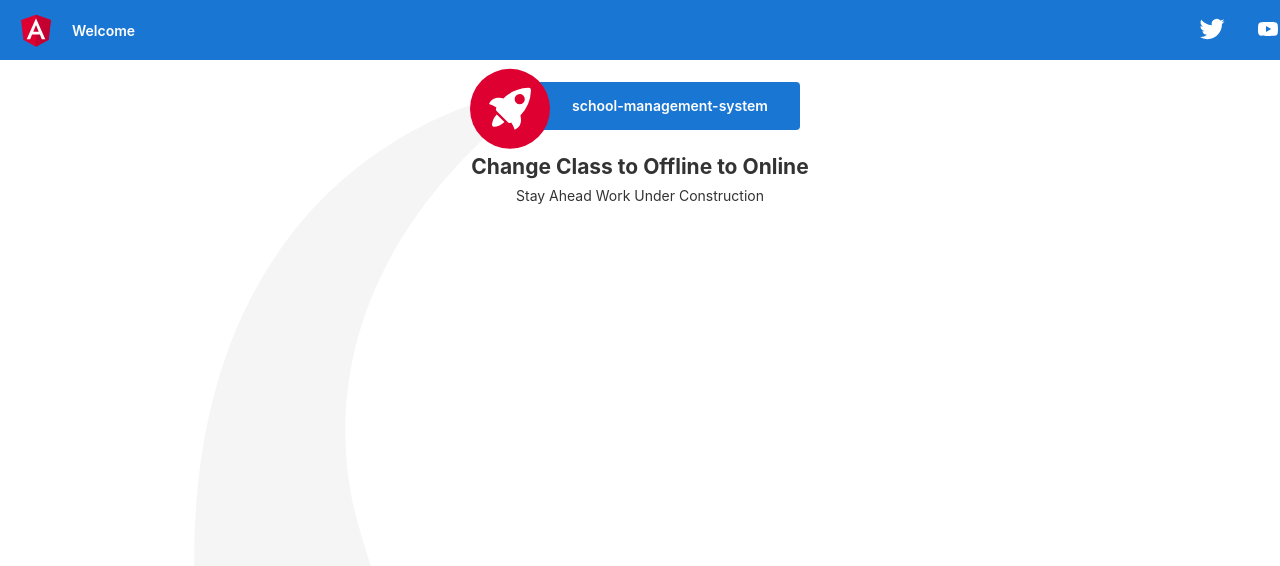
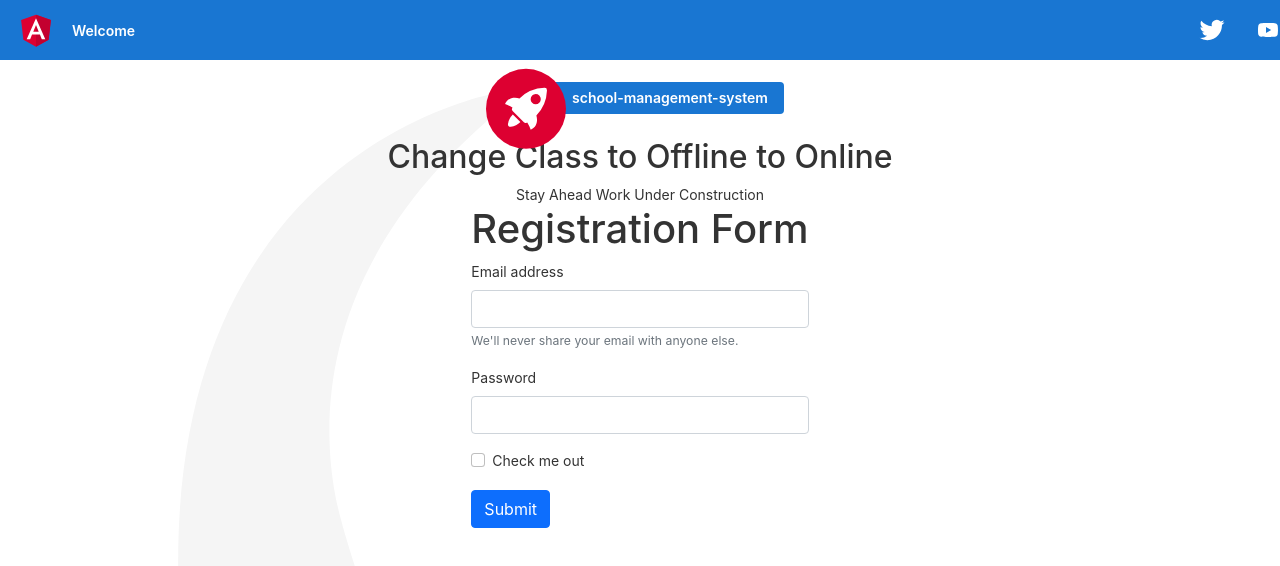
Before and after one commit to Vivekvkv/online-class-management, an Angular app in the folder Frontend/school-management-system/: page /register in a window 1280 px wide. Before the commit this address led to /. Shown: the top 566 px of the page. Built offline with nearby package versions, Linux system fonts and the light colour scheme.

Commit message:
indexpage

```diff
--- a/Frontend/school-management-system/src/app/app-routing.module.ts
+++ b/Frontend/school-management-system/src/app/app-routing.module.ts
@@ -1,10 +1,19 @@
 import { NgModule } from '@angular/core';
 import { RouterModule, Routes } from '@angular/router';
+import { LoginComponent } from './login/login.component';
+import { RegisterComponent } from './register/register.component';
 
-const routes: Routes = [];
+const routes: Routes = [
+  {path:'register', component:RegisterComponent},
+  {path:'login', component:LoginComponent},
+
+];
 
 @NgModule({
   imports: [RouterModule.forRoot(routes)],
   exports: [RouterModule]
 })
 export class AppRoutingModule { }
+export const routingComponent  = [RegisterComponent,LoginComponent,
+
+];
--- a/Frontend/school-management-system/src/app/app.component.html
+++ b/Frontend/school-management-system/src/app/app.component.html
@@ -354,5 +354,4 @@
   <h2>Change Class to Offline to Online</h2>
   <p>Stay Ahead Work Under Construction</p>
 
-
-<router-outlet></router-outlet>
+  <router-outlet></router-outlet>
--- a/Frontend/school-management-system/src/app/register/register.component.html
+++ b/Frontend/school-management-system/src/app/register/register.component.html
@@ -1 +1,21 @@
-<p>register works!</p>
+<div class="container-fluid">
+     <h1>Registration Form</h1>
+
+<form>
+     <div class="mb-3">
+       <label for="exampleInputEmail1" class="form-label">Email address</label>
+       <input type="email" class="form-control" id="exampleInputEmail1" aria-describedby="emailHelp">
+       <div id="emailHelp" class="form-text">We'll never share your email with anyone else.</div>
+     </div>
+     <div class="mb-3">
+       <label for="exampleInputPassword1" class="form-label">Password</label>
+       <input type="password" class="form-control" id="exampleInputPassword1">
+     </div>
+     <div class="mb-3 form-check">
+       <input type="checkbox" class="form-check-input" id="exampleCheck1">
+       <label class="form-check-label" for="exampleCheck1">Check me out</label>
+     </div>
+     <button type="submit" class="btn btn-primary">Submit</button>
+   </form>
+
+</div>
--- a/Frontend/school-management-system/src/index.html
+++ b/Frontend/school-management-system/src/index.html
@@ -6,6 +6,7 @@
   <base href="/">
   <meta name="viewport" content="width=device-width, initial-scale=1">
   <link rel="icon" type="image/x-icon" href="favicon.ico">
+  <link href="https://cdn.jsdelivr.net/npm/bootstrap@5.0.0-beta2/dist/css/bootstrap.min.css" rel="stylesheet" integrity="sha384-BmbxuPwQa2lc/FVzBcNJ7UAyJxM6wuqIj61tLrc4wSX0szH/Ev+nYRRuWlolflfl" crossorigin="anonymous">
 </head>
 <body>
   <app-root></app-root>
```
Also changed, not shown: Frontend/school-management-system/src/app/app.module.ts (+5 -4 lines), 1 other file (tests, documents, lock files or other folders).
